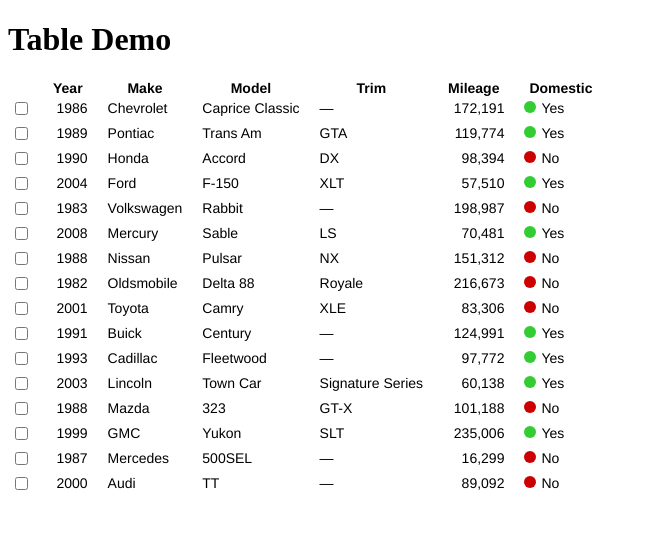
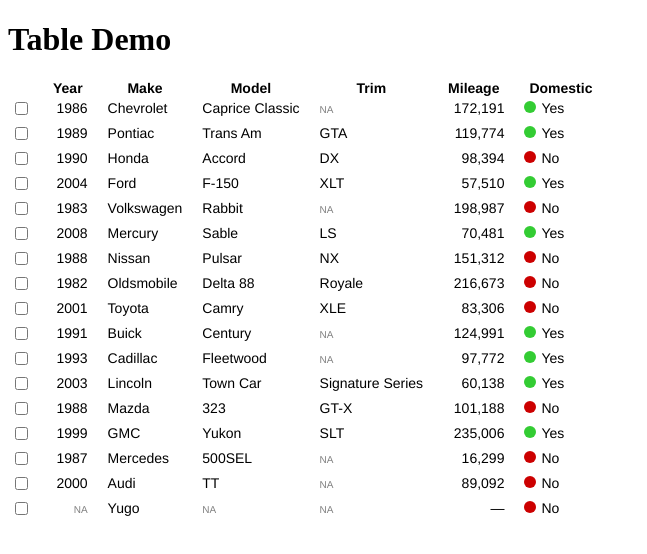
Before and after one commit to anwansi/vue-table, a Vue app: page / in a window 1280 px wide. Shown: the top 554 px of the page, without its empty margins (0-647 px from the left). Built offline with nearby package versions, Linux system fonts and the light colour scheme.

Commit message:
Column configs support emptyNa and emptyDash flags for default display values

```diff
--- a/src/app.vue
+++ b/src/app.vue
@@ -16,10 +16,11 @@
         return {
             columns : [
                 {
-                    id     : 'year',
-                    name   : 'Year',
-                    type   : 'number',
-                    format : { numberInteger : true }
+                    id      : 'year',
+                    name    : 'Year',
+                    type    : 'number',
+                    format  : { numberInteger : true },
+                    emptyNa : true
                 },
                 {
                     id     : 'make',
@@ -28,22 +29,25 @@
                     format : { stringTitle : true }
                 },
                 {
-                    id     : 'model',
-                    name   : 'Model',
-                    type   : 'string',
-                    format : { stringTitle : true }
+                    id      : 'model',
+                    name    : 'Model',
+                    type    : 'string',
+                    format  : { stringTitle : true },
+                    emptyNa : true
                 },
                 {
-                    id     : 'trim',
-                    name   : 'Trim',
-                    type   : 'string',
-                    format : { stringUpper : true }
+                    id      : 'trim',
+                    name    : 'Trim',
+                    type    : 'string',
+                    format  : { stringUpper : true },
+                    emptyNa : true
                 },
                 {
-                    id     : 'mileage',
-                    name   : 'Mileage',
-                    type   : 'number',
-                    format : { numberInteger : true, numberFormat : true }
+                    id        : 'mileage',
+                    name      : 'Mileage',
+                    type      : 'number',
+                    format    : { numberInteger : true, numberFormat : true },
+                    emptyDash : true
                 },
                 {
                     id     : 'domestic',
@@ -51,7 +55,8 @@
                     type   : 'boolean',
                     format : {
                         booleanTextMap : { 'true' : 'Yes', 'false' : 'No' }
-                    }
+                    },
+                    emptyNa : true
                 }
             ],
             rows : [
@@ -61,7 +66,7 @@
                         year     : { value : 1986 },
                         make     : { value : 'chevrolet' },
                         model    : { value : 'caprice classic' },
-                        trim     : { value : '', displayValue : '' },
+                        trim     : { value : '' },
                         mileage  : { value : 172191 },
                         domestic : { value : true }
                     }
@@ -105,7 +110,7 @@
                         year     : { value : 1983 },
                         make     : { value : 'volkswagen' },
                         model    : { value : 'rabbit' },
-                        trim     : { value : '', displayValue : '' },
+                        trim     : { value : '' },
                         mileage  : { value : 198987 },
                         domestic : { value : false }
                     }
@@ -160,7 +165,7 @@
                         year     : { value : 1991 },
                         make     : { value : 'buick' },
                         model    : { value : 'century' },
-                        trim     : { value : '', displayValue : '' },
+                        trim     : { value : '' },
                         mileage  : { value : 124991 },
                         domestic : { value : true }
                     }
@@ -171,7 +176,7 @@
                         year     : { value : 1993 },
                         make     : { value : 'cadillac' },
                         model    : { value : 'fleetwood' },
-                        trim     : { value : '', displayValue : '' },
+                        trim     : { value : '' },
                         mileage  : { value : 97772 },
                         domestic : { value : true }
                     }
@@ -215,7 +220,7 @@
                         year     : { value : 1987 },
                         make     : { value : 'mercedes' },
                         model    : { value : '500sel', displayValue : '500SEL' },
-                        trim     : { value : '', displayValue : '' },
+                        trim     : { value : '' },
                         mileage  : { value : 16299 },
                         domestic : { value : false }
                     }
@@ -226,9 +231,20 @@
                         year     : { value : 2000 },
                         make     : { value : 'audi' },
                         model    : { value : 'tt', displayValue : 'TT' },
-                        trim     : { value : '', displayValue : '' },
+                        trim     : { value : '' },
                         mileage  : { value : 89092 },
                         domestic : { value : false }
+                    }
+                },
+                {
+                    id   : 'auto017',
+                    data : {
+                        year     : { value : null },
+                        make     : { value : 'yugo' },
+                        model    : { value : null },
+                        trim     : { value : null },
+                        mileage  : { value : null },
+                        domestic : { value : null }
                     }
                 }
             ]
--- a/src/body-cell.vue
+++ b/src/body-cell.vue
@@ -8,7 +8,8 @@
       <template v-else-if="booleanDisplay">
         <boolean-display :value="booleanDisplay.value" :text="booleanDisplay.text" />
       </template>
-      <template v-else-if="emptyDisplay">&mdash;</template>
+      <template v-else-if="displayDash">&mdash;</template>
+      <template v-else-if="displayNa"><span class="na">na</span></template>
       <template v-else>{{ display }}</template>
     </div>
   </td>
@@ -88,14 +89,22 @@
 
             return result;
         },
-        emptyDisplay() {
-            if ('displayValue' in this.cellData) {
-                const dispVal = this.cellData.displayValue;
-                if (dispVal === null || dispVal === undefined || dispVal === '') {
+        displayDash() {
+            const display = this.display;
+            if (display === null || display === undefined || display === '') {
+                if (this.column.emptyDash) {
                     return true;
                 }
             }
-
+            return false;
+        },
+        displayNa() {
+            const display = this.display;
+            if (display === null || display === undefined || display === '') {
+                if (this.column.emptyNa) {
+                    return true;
+                }
+            }
             return false;
         },
         display() {
@@ -161,4 +170,10 @@
 </script>
 
 <style scoped>
+
+.na {
+    font-variant:small-caps;
+    color:#808080;
+}
+
 </style>
```
